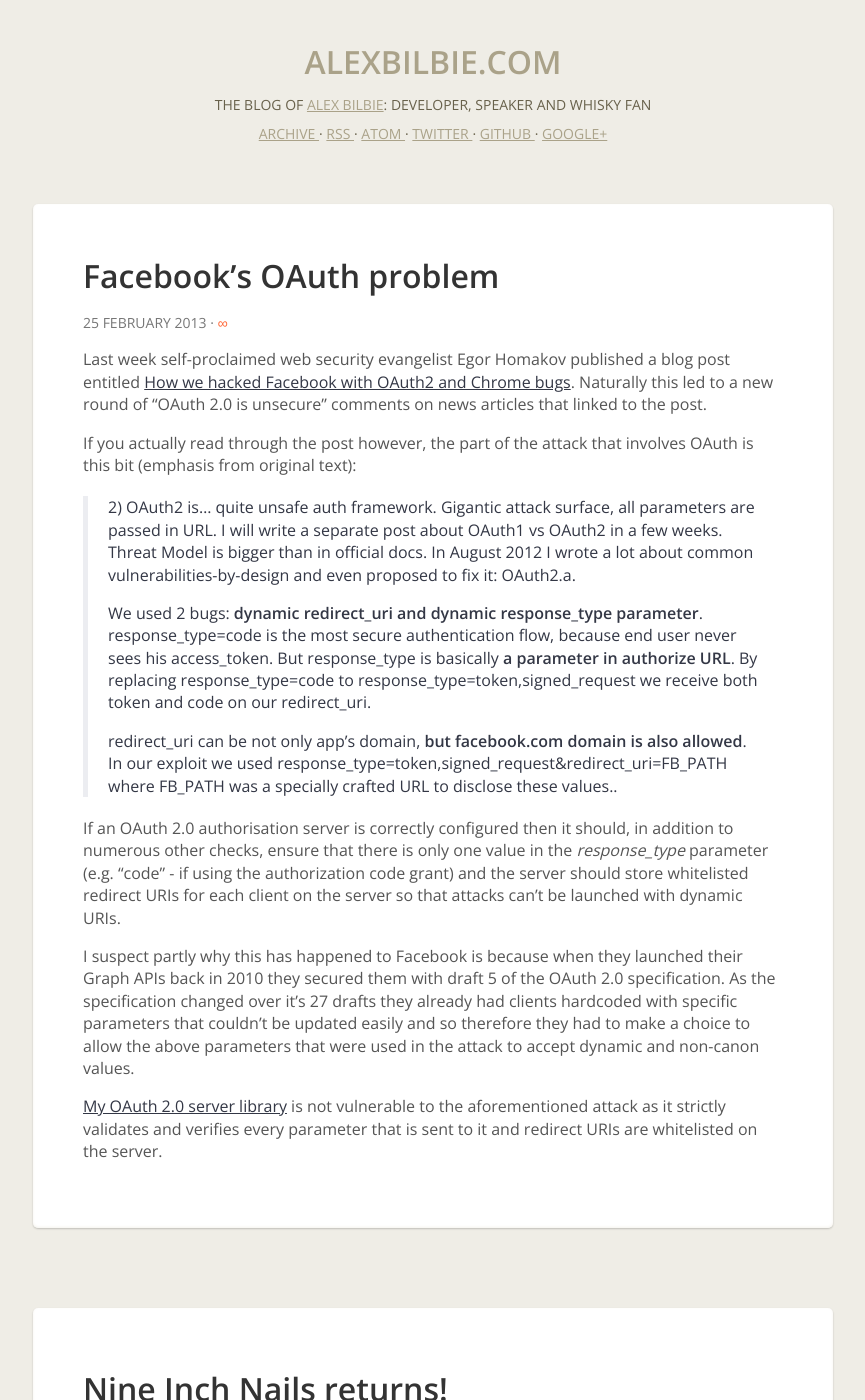
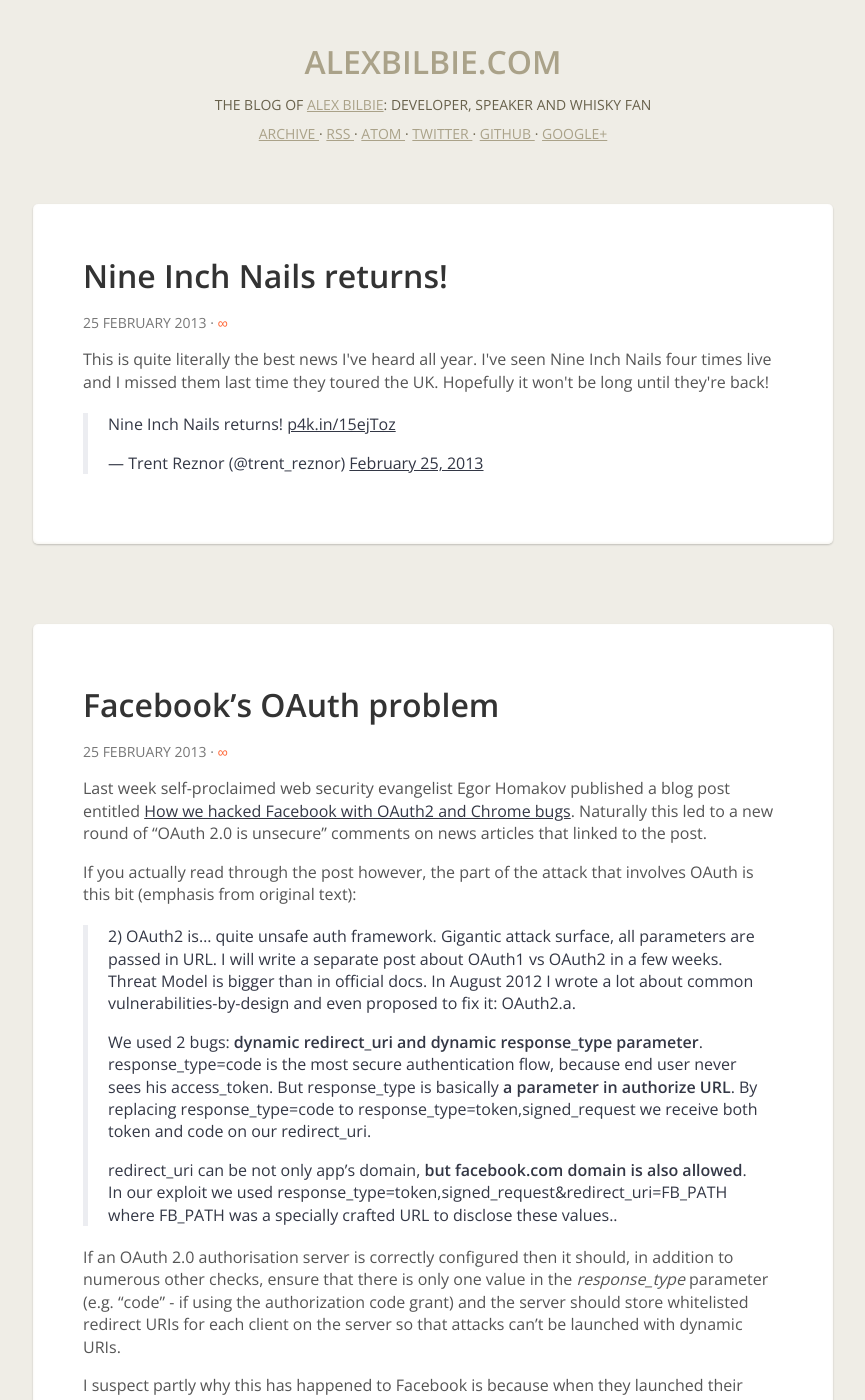
Before and after one commit to alexbilbie/alexbilbie.github.com, a Jekyll site: the page built from index.html, in a window 1280 px wide and 1400 px high. Shown: the whole window, without its empty margins (207-1072 px from the left). Built offline with Jekyll 4.4.1, drawn with Linux system fonts in a browser that asks for light colours; Markdown is read by kramdown in place of the engine named in the settings; the list of posts is cut into pages by our own code; comment, search, counter and statistics services are not loaded; some of the changed text lies outside the part shown.

Commit message:
Updated _posts/2013-02-25-nin-reform.md

```diff
--- a/_posts/2013-02-25-nin-reform.md
+++ b/_posts/2013-02-25-nin-reform.md
@@ -3,6 +3,7 @@ layout: default
 published: true
 title: "Nine Inch Nails returns!"
 permalink: /2013/02/nin-reform/
+date: "2013-02-25 22:40:00"
 ---
 
 <p>This is quite literally the best news I've heard all year. I've seen Nine Inch Nails four times live and I missed them last time they toured the UK. Hopefully it won't be long until they're back!</p>
```
